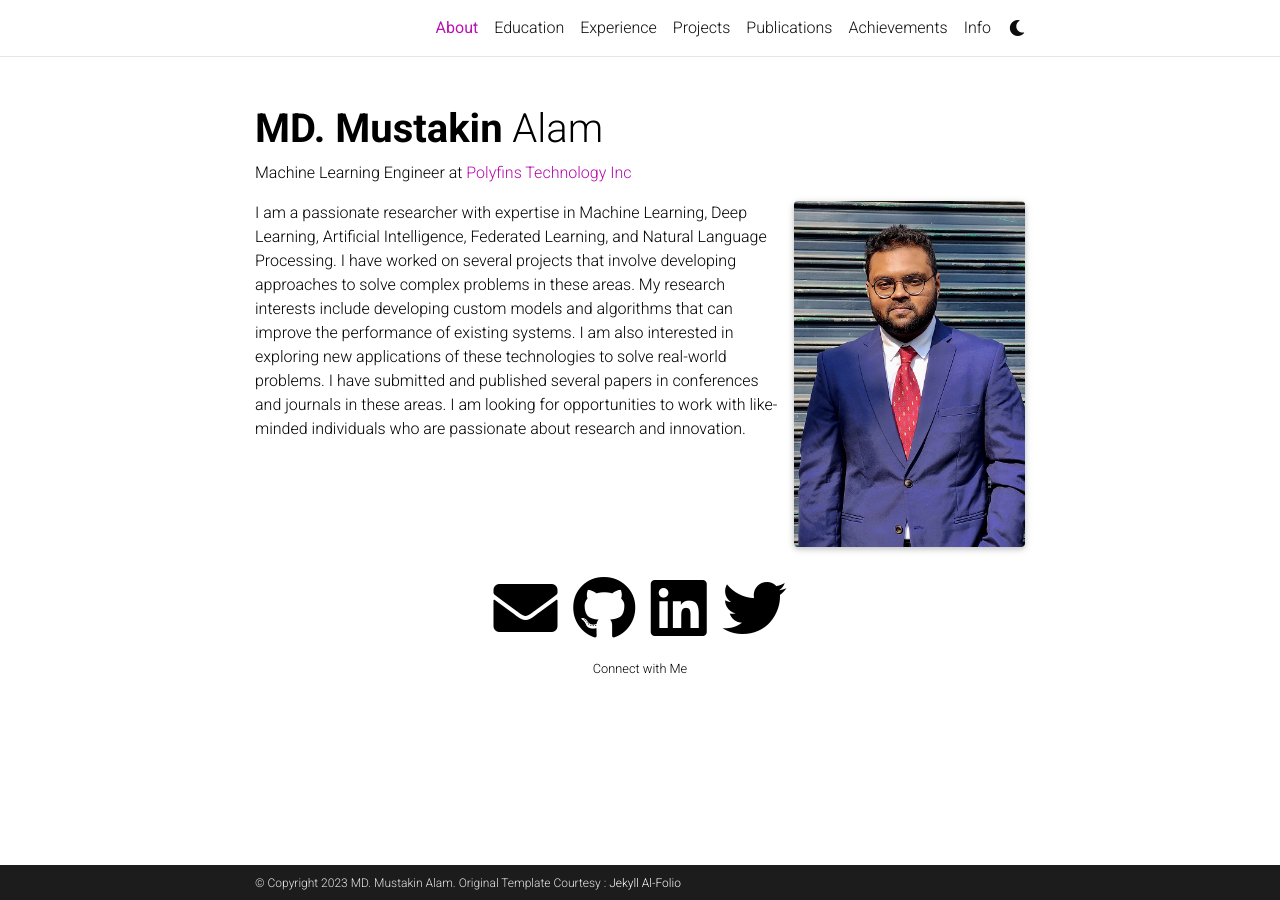
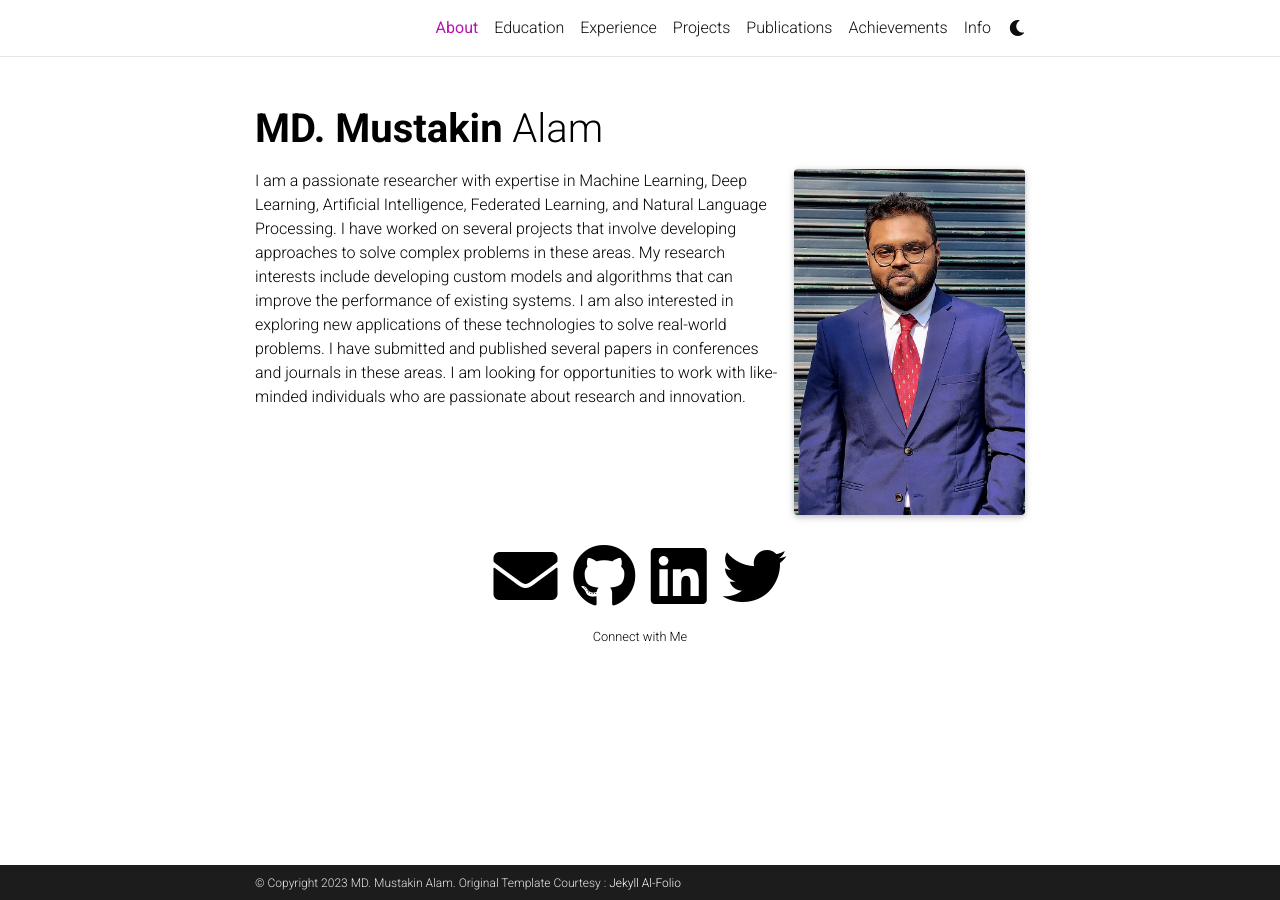
Before and after one commit to mustakinalam/mustakinalam.github.io, a Jekyll site: the page built from _pages/about.md, in a window 1280 px wide. Built offline with Jekyll 4.4.1, drawn with Linux system fonts in a browser that asks for light colours; comment, search, counter and statistics services are not loaded; a style sheet for code colours, icons or effects is not loaded; some of the changed lines change nothing that is shown.

Commit message:
subtitle update

```diff
--- a/_pages/about.md
+++ b/_pages/about.md
@@ -2,7 +2,7 @@
 layout: about
 title: About
 permalink: /
-subtitle: Machine Learning Engineer at <a href='https://polyfins.com/'>Polyfins Technology Inc</a>
+#subtitle: Machine Learning Engineer at <a href='https://polyfins.com/'>Polyfins Technology Inc</a>
 
 profile:
   align: right
```
